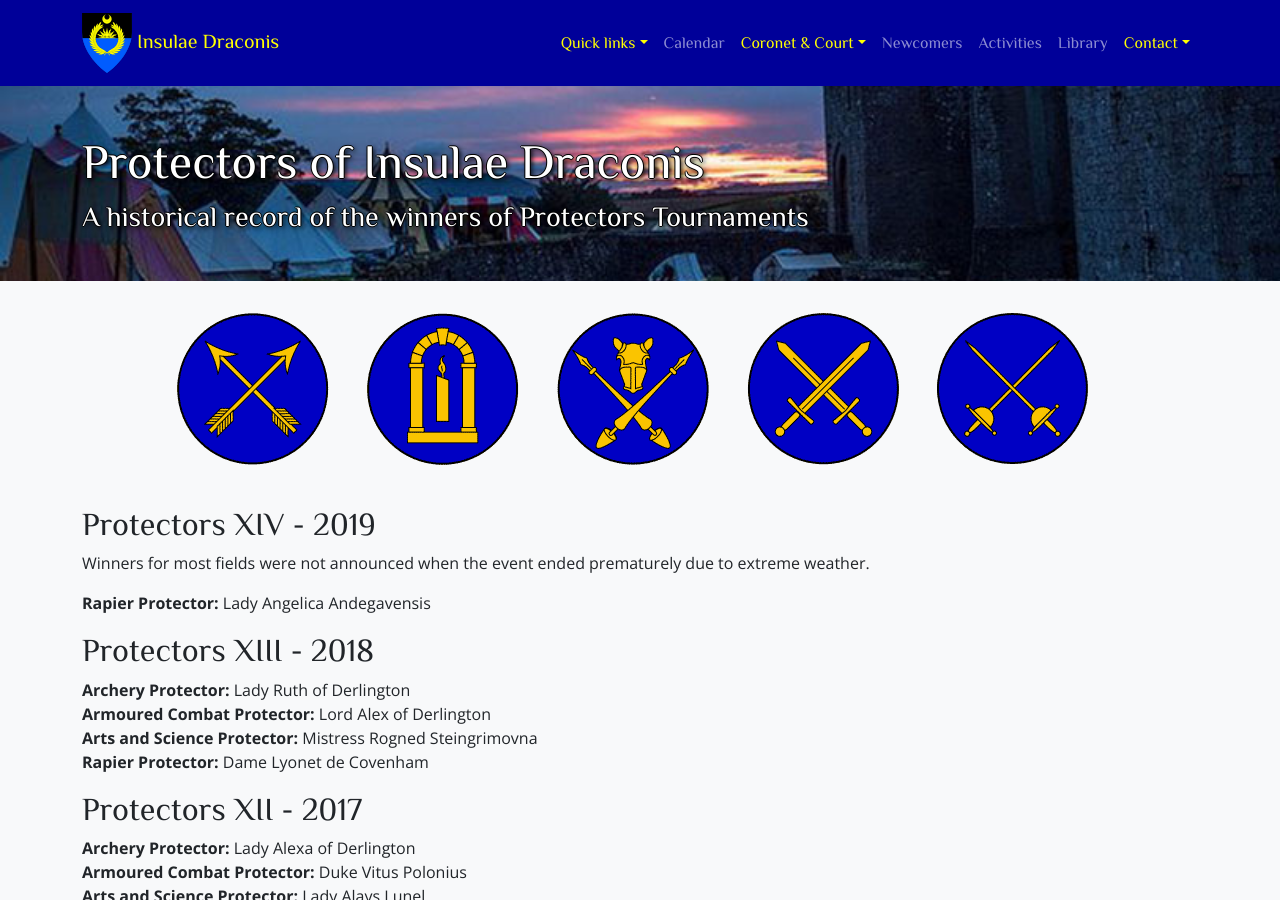
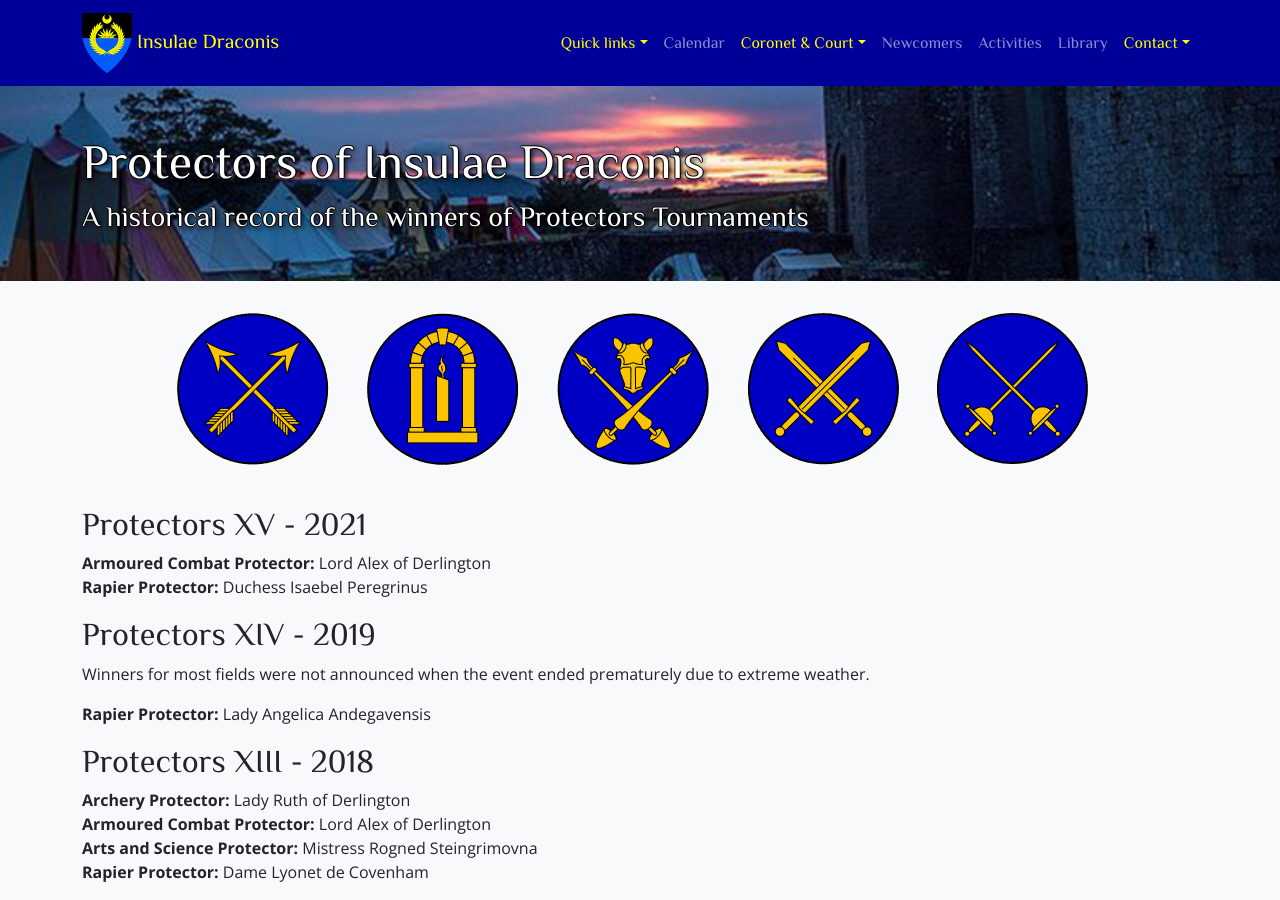
Before and after one commit to drachenwald/insulae-draconis, a Jekyll site: the page built from activities/protectors.md, in a window 1280 px wide and 900 px high. Built offline with Jekyll 4.4.1, drawn with Linux system fonts in a browser that asks for light colours; comment, search, counter and statistics services are not loaded.

Commit message:
Update protectors.yaml

```diff
--- a/_data/protectors.yaml
+++ b/_data/protectors.yaml
@@ -16,6 +16,14 @@ titles:
     badge: "/images/rapier_protector.gif"
 
 winners:
+  - tournament: Protectors XV
+    year: 2021
+    protectors:
+      - field: heavy
+        name: Lord Alex of Derlington
+      - field: rapier
+        name: Duchess Isaebel Peregrinus
+
   - tournament: Protectors XIV
     year: 2019
     venue: Winners for most fields were not announced when the event ended prematurely due to extreme weather.
```
